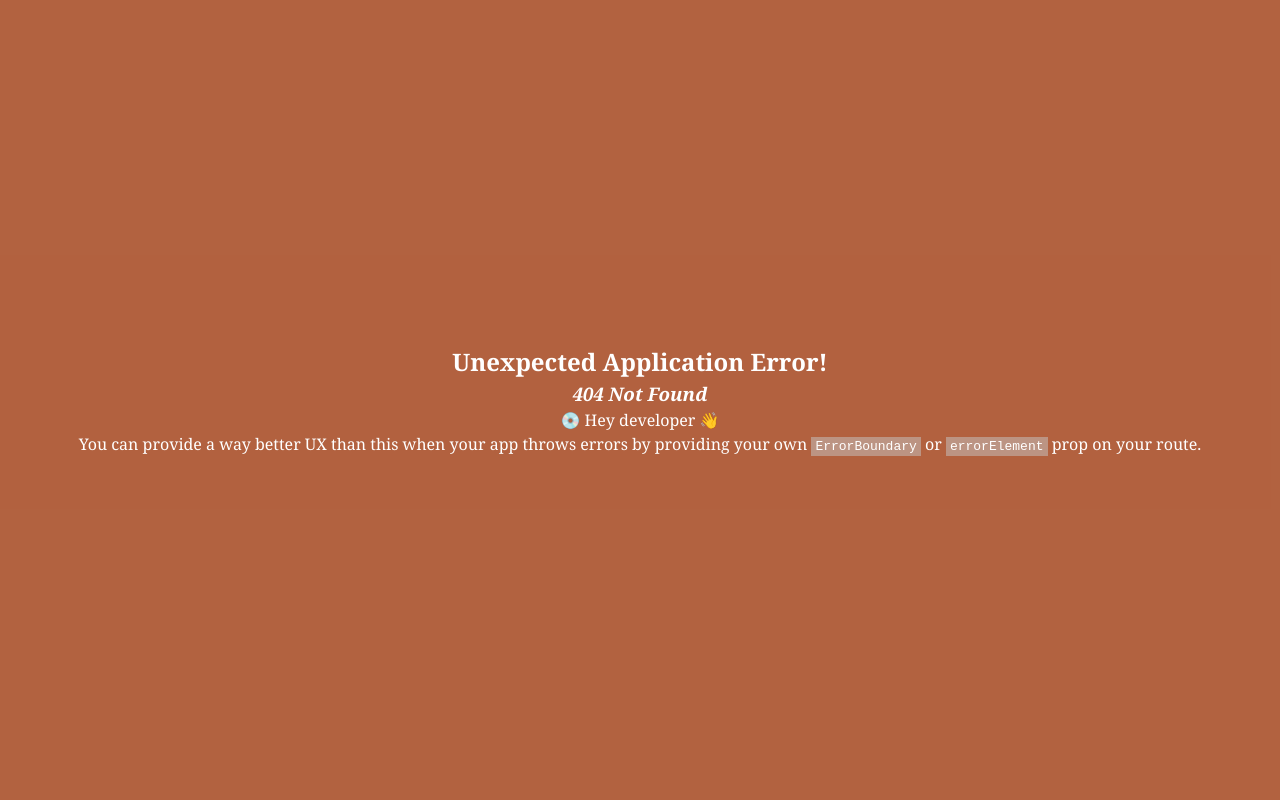
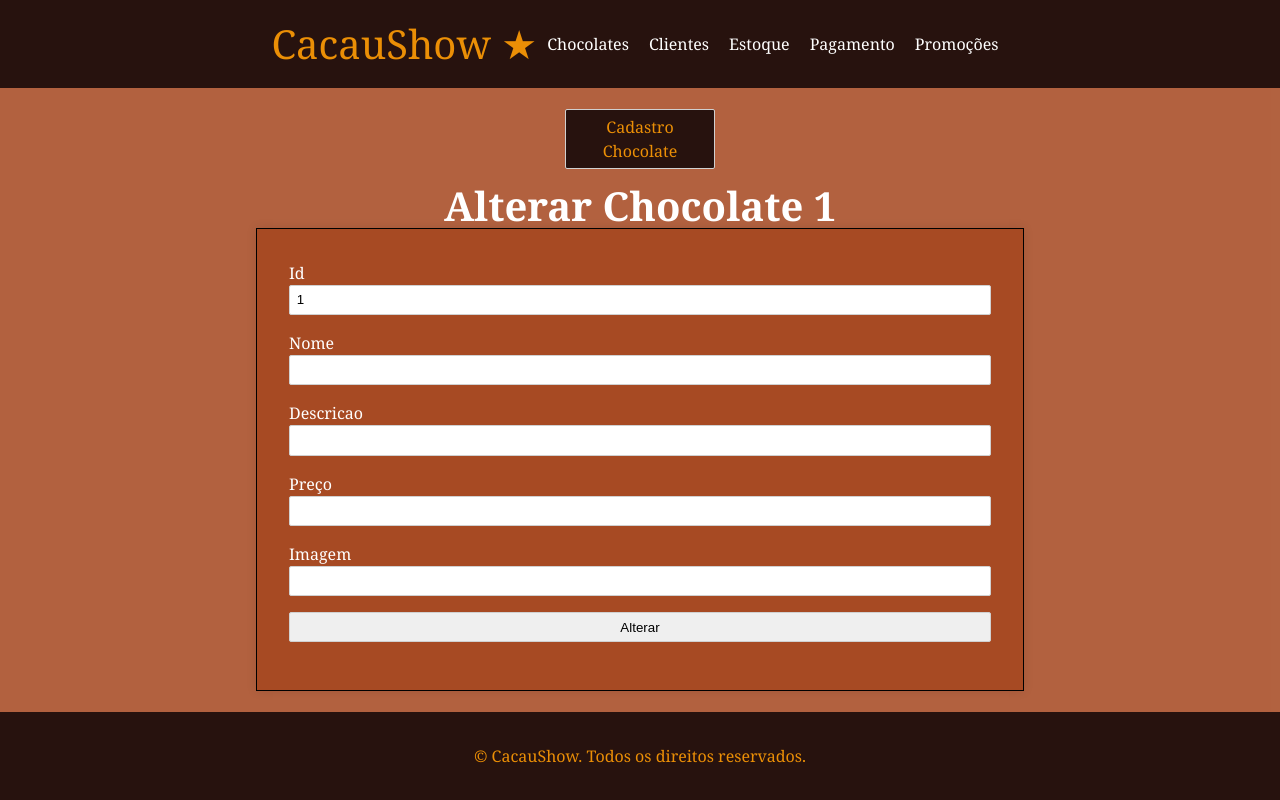
Before and after one commit to vitoriasiqueira/1022b-cacaushow-trabalho-front-end, a React (Vite) app: page /alterar-chocolate/1 in a window 1280 px wide. Before the commit this address had no page. Built offline with nearby package versions, Linux system fonts and the light colour scheme; no server answers.

Commit message:
Alterações no main.ts e nas listagens

```diff
--- a/src/App.tsx
+++ b/src/App.tsx
@@ -1,6 +1,7 @@
   import { useEffect, useState } from 'react'
+  import { Link } from 'react-router-dom';
+
   import './App.css'
-  import { Link } from 'react-router-dom';
 
   type ChocolateType = {
     id:number,
@@ -15,7 +16,7 @@
 
     //useEffect(O Que fazer, Quando fazer)
     useEffect(()=>{
-      fetch(`https://one022b-cacaushow-trabalho.onrender.com/chocolates`)
+      fetch("https://one022b-cacaushow-trabalho.onrender.com/chocolates")
       .then(resposta=>resposta.json())
       .then(dados=>setChocolates(dados))
     },[]);
--- a/src/componentes/alterarchocolate/AlterarChocolate.tsx
+++ b/src/componentes/alterarchocolate/AlterarChocolate.tsx
@@ -63,26 +63,26 @@ function AlterarChocolate(){
           <Link to={"/cadastro-chocolate"} className="link-bonitao">Cadastro Chocolate</Link>
           </div>
         <main>
-        <div>Alterar Chocolate {id}</div>
+        <h1>Alterar Chocolate {id}</h1>
             <form onSubmit={handleForm}>
                 <div>
-                    <label htmlFor="id">id</label>
+                    <label htmlFor="id">Id</label>
                     <input type="text" name="id" value={id} readOnly />
                 </div>
                 <div>
-                    <label htmlFor="nome">nome</label>
+                    <label htmlFor="nome">Nome</label>
                     <input type="text" name="nome" value={nome} onChange={handleNome} />
                 </div>
                 <div>
-                    <label htmlFor="descricao">descricao</label>
+                    <label htmlFor="descricao">Descricao</label>
                     <input type="text" name="descricao" value={descricao} onChange={handleDescricao} />
                 </div>
                 <div>
-                    <label htmlFor="preco">preço</label>
+                    <label htmlFor="preco">Preço</label>
                     <input type="text" name="preco" value={preco} onChange={handlePreco} />
                 </div>
                 <div>
-                    <label htmlFor="imagem">imagem</label>
+                    <label htmlFor="imagem">Imagem</label>
                     <input type="text" name="imagem" value={imagem} onChange={handleImagem}/>
                     {imagem && <img className="imagem-previa-upload" src={imagem}/>}
                 </div>
--- a/src/componentes/listagemcliente/lista-cliente.tsx
+++ b/src/componentes/listagemcliente/lista-cliente.tsx
@@ -14,6 +14,20 @@ export default function ListaCliente() {
         .then(resposta=>resposta.json())
         .then(dados=>setCliente(dados))
       },[])
+      function handleExcluir(clienteId:number){
+        fetch(`https://one022b-cacaushow-trabalho.onrender.com/cliente/${clienteId}`,{
+          method:"DELETE"
+        })
+        .then(resposta=>{
+          if(resposta.status==200){
+            alert("Excluído com sucesso")
+            window.location.reload()
+          }
+          else{
+            alert("Erro ao excluir")
+          }
+        })
+      }
     return (
         <>
          <div className='container-link'>
@@ -25,6 +39,8 @@ export default function ListaCliente() {
                     <div key={clien.clienteId}className='cliente-item'>
                     <h1>{clien.nome}</h1>
                     <p>{clien.cpf}</p>
+                    <button onClick={()=>{handleExcluir(clien.clienteId)}}>Excluir</button>
+              <Link to={`/alterar-cliente/${clien.clienteId}`}>Alterar</Link>
                   </div>
                 )
             })}
--- a/src/componentes/listagemestoque/lista-estoque.tsx
+++ b/src/componentes/listagemestoque/lista-estoque.tsx
@@ -15,6 +15,20 @@ export default function ListaEstoque() {
         .then(resposta=>resposta.json())
         .then(dados=>setEstoque(dados))
       },[])
+      function handleExcluir(itemId:number){
+        fetch(`https://one022b-cacaushow-trabalho.onrender.com/estoque/${itemId}`,{
+          method:"DELETE"
+        })
+        .then(resposta=>{
+          if(resposta.status==200){
+            alert("Excluído com sucesso")
+            window.location.reload()
+          }
+          else{
+            alert("Erro ao excluir")
+          }
+        })
+      }
     return (
         <>
          <div className='container-link'>
@@ -27,6 +41,8 @@ export default function ListaEstoque() {
                     <h1>{esto.nomeProduto}</h1>
                     <p>{esto.quantidade}</p>
                     <p>{esto.localizacao}</p>
+                    <button onClick={()=>{handleExcluir(esto.itemId)}}>Excluir</button>
+                    <Link to={`/alterar-estoque/${esto.itemId}`}>Alterar</Link>
                     </div>
                 )
             })}
--- a/src/componentes/listagempagamento/lista-pagamento.tsx
+++ b/src/componentes/listagempagamento/lista-pagamento.tsx
@@ -14,6 +14,20 @@ type PagamentoType = {
         .then(resposta=>resposta.json())
         .then(dados=>setPagamento(dados))
       },[])
+      function handleExcluir(Idpagamento:number){
+        fetch(`https://one022b-cacaushow-trabalho.onrender.com/pagamento/${Idpagamento}`,{
+          method:"DELETE"
+        })
+        .then(resposta=>{
+          if(resposta.status==200){
+            alert("Excluído com sucesso")
+            window.location.reload()
+          }
+          else{
+            alert("Erro ao excluir")
+          }
+        })
+      }
       return (
         <>
          <div className='container-link'>
@@ -26,6 +40,8 @@ type PagamentoType = {
                     <h1>{paga.formapag}</h1>
                     <p>{paga.descricao}</p>
                     <p>{paga.valor}</p>
+                    <button onClick={()=>{handleExcluir(paga.Idpagamento)}}>Excluir</button>
+                    <Link to={`/alterar-pagamento/${paga.Idpagamento}`}>Alterar</Link>
                   </div>
                 )
             })}
--- a/src/componentes/listagempromocoes/lista-promocoes.tsx
+++ b/src/componentes/listagempromocoes/lista-promocoes.tsx
@@ -16,6 +16,20 @@ export default function ListaPromocoes() {
         .then(resposta=>resposta.json())
         .then(dados=>setPromocoes(dados))
       },[])
+      function handleExcluir(idpromocao:number){
+        fetch(`https://one022b-cacaushow-trabalho.onrender.com/promocoes/${idpromocao}`,{
+          method:"DELETE"
+        })
+        .then(resposta=>{
+          if(resposta.status==200){
+            alert("Excluído com sucesso")
+            window.location.reload()
+          }
+          else{
+            alert("Erro ao excluir")
+          }
+        })
+      }
     return (
         <>
           <div className='container-link'>
@@ -29,6 +43,8 @@ export default function ListaPromocoes() {
                     <p>{promo.descricao}</p>
                     <p>{new Date(promo.validade).getDate()+1}/{new Date(promo.validade).getMonth()+1}/{new Date(promo.validade).getFullYear()}</p>
                     <p>{promo.cupom}</p>
+                    <button onClick={()=>{handleExcluir(promo.idpromocao)}}>Excluir</button>
+                    <Link to={`/alterar-promocoes/${promo.idpromocao}`}>Alterar</Link>
                   </div>
                 )
             })}
```
Also changed, not shown: src/main.tsx (+5 -5 lines).
